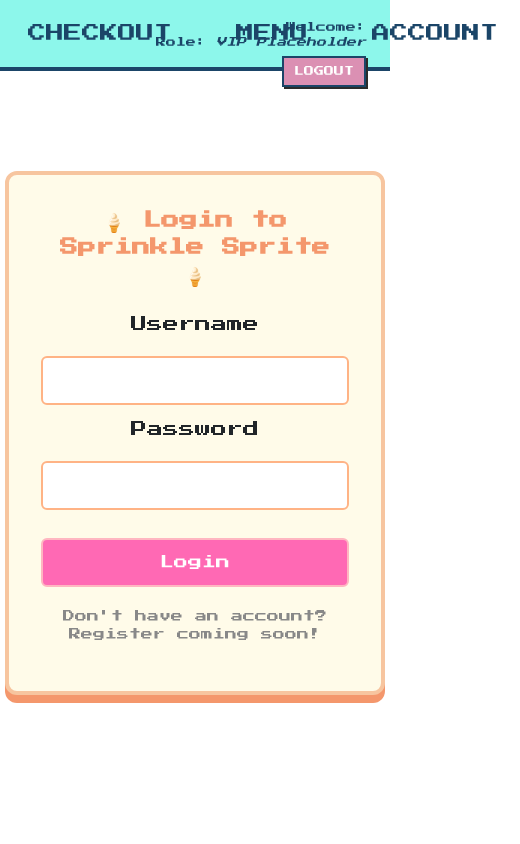
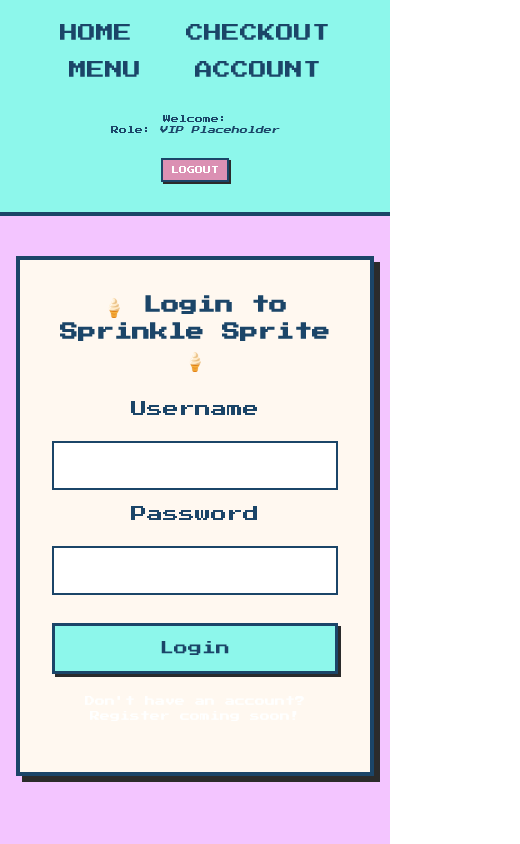
Before and after one commit to CodeLabs-Students/CL-Group-C, an Angular app in the folder sprinkle-sprite/: page /login in a window 390 px wide. Shown: the top 844 px of the page, 520 px wide, since content can reach past the window. Built offline with nearby package versions, Linux system fonts and the light colour scheme.

Commit message:
finished layout design, login works need to create user register in later branch

```diff
--- a/sprinkle-sprite/src/app/layout/header/header.component.css
+++ b/sprinkle-sprite/src/app/layout/header/header.component.css
@@ -9,8 +9,11 @@ header {
   position: relative;
   background-color: #8df7eb; /* Light teal background */
   padding: 20px;
-  text-align: center;
   border-bottom: #1B4568 4px solid; /* Biscay border */
+}
+
+nav {
+  text-align: center; /* Moves nav centering here */
 }
 
 nav ul {
@@ -44,17 +47,21 @@ nav a:hover {
 .user-info {
   position: absolute;
   top: 20px;
-  right: 24px;
-  text-align: right;
+  right: 20px;
+  display: flex;
+  align-items: flex-start; /* top-align text and button */
+  gap: 12px;
   font-family: 'Press Start 2P';
+  font-size: 10px;
   color: #1B4568;
-  font-size: 10px;
-  line-height: 1.5;
 }
-
+.user-text {
+  display: flex;
+  flex-direction: column; /* stack username and role vertically */
+  line-height: 1.4;
+}
 .logout-btn {
-  margin-top: 6px;
-  background-color: #db90b3; /* Matches your hover pink */
+  background-color: #db90b3;
   color: white;
   border: 2px solid #1B4568;
   padding: 6px 10px;
@@ -70,3 +77,53 @@ nav a:hover {
   background-color: #c87aa3;
   box-shadow: 2px 2px #000;
 }
+@media (max-width: 1259px) {
+  header {
+    padding: 20px 10px 40px;
+  }
+
+  nav ul {
+    flex-wrap: wrap;
+    justify-content: center;
+    gap: 10px;
+  }
+
+  .user-info {
+    position: static;
+    margin-top: 20px;
+    justify-content: center;
+    flex-direction: column;
+    align-items: center;
+    text-align: center;
+    transform: translateY(10px);
+    opacity: 1;
+  }
+
+  .logout-btn {
+    margin-top: 10px;
+  }
+}
+
+
+/* Optional fine-tuning for even smaller screens */
+@media (max-width: 768px) {
+  .user-info {
+    font-size: 9px;
+  }
+
+  .logout-btn {
+    font-size: 9px;
+    padding: 4px 8px;
+  }
+}
+
+@media (max-width: 480px) {
+  .user-info {
+    font-size: 8px;
+  }
+
+  .logout-btn {
+    font-size: 8px;
+    padding: 4px 8px;
+  }
+}
--- a/sprinkle-sprite/src/app/layout/header/header.component.html
+++ b/sprinkle-sprite/src/app/layout/header/header.component.html
@@ -12,8 +12,11 @@
 
   <!--user info area-->
   <div class="user-info">
-    <p class="username">Welcome: <strong>{{ auth.username() }}</strong></p>
-    <p class="role">Role: <em>VIP Placeholder</em></p>
+    <div class="user-text">
+      <p class="username">Welcome: <strong>{{ auth.username() }}</strong></p>
+      <p class="role">Role: <em>VIP Placeholder</em></p>
+    </div>
     <button class="logout-btn" (click)="logout()">Logout</button>
   </div>
-</header>
+
+  </header>
--- a/sprinkle-sprite/src/app/login/login.component.css
+++ b/sprinkle-sprite/src/app/login/login.component.css
@@ -1,21 +1,30 @@
+.login-hero {
+  display: block;
+  min-height: 100vh;
+  background-color: #F3C5FF; /* Sprinkle Sprite pink */
+  padding: 40px 16px;
+}
+
 /* Container with pixel flavor */
 .login-container {
   max-width: 380px;
-  margin: 100px auto;
+  margin: 0 auto;
   padding: 32px;
-  background: #fffbe9;
-  border: 4px solid #f7c59f;
-  border-radius: 12px;
-  box-shadow: 0 8px 0 #f4976c;
+  background: #fff8f0; /* Soft vanilla background */
+  border: 4px solid #1B4568; /* Biscay border */
+
+  box-shadow: 6px 6px #2b2b2b; /* Pixel-style shadow */
   font-family: 'Press Start 2P', monospace;
   text-align: center;
+  color: #1B4568;
 }
+
 
 /* Header */
 .login-container h2 {
   font-size: 18px;
   margin-bottom: 24px;
-  color: #f4976c;
+  color: #1B4568;
 }
 
 /* Inputs */
@@ -23,35 +32,35 @@
   width: 100%;
   margin: 12px 0;
   padding: 12px;
-  border: 2px solid #ffb385;
-  border-radius: 6px;
+  border: 2px solid #1B4568;
   background-color: #fff;
   font-size: 14px;
   font-family: 'Press Start 2P', monospace;
+  color: #1B4568;
 }
 
-/* Button */
 .login-container button {
   width: 100%;
   padding: 12px;
   margin-top: 16px;
-  background-color: #ff69b4;
-  color: white;
-  border: 2px solid #ffb6c1;
-  border-radius: 6px;
+  background-color: #8df7eb; /* Teal like site nav */
+  color: #1B4568;
+  border: 3px solid #1B4568;
   font-size: 14px;
   font-family: 'Press Start 2P', monospace;
   cursor: pointer;
-  transition: background-color 0.2s ease;
+  transition: all 0.2s ease;
+  box-shadow: 3px 3px #2b2b2b;
 }
 
 .login-container button:hover {
-  background-color: #e055a0;
+  background-color: #7de1d3;
+  box-shadow: 2px 2px #000;
 }
 
 /* Optional link text */
 .note {
   margin-top: 20px;
-  font-size: 12px;
-  color: #888;
+  font-size: 10px;
+  color: #fff;
 }
--- a/sprinkle-sprite/src/app/login/login.component.html
+++ b/sprinkle-sprite/src/app/login/login.component.html
@@ -1,3 +1,4 @@
+<div class="login-hero">
   <div class="login-container">
     <h2>🍦 Login to Sprinkle Sprite 🍦</h2>
 
@@ -13,3 +14,4 @@
 
     <p class="note">Don't have an account? Register coming soon!</p>
   </div>
+</div>
```
Lines whose indentation alone changed are shown as unchanged.
